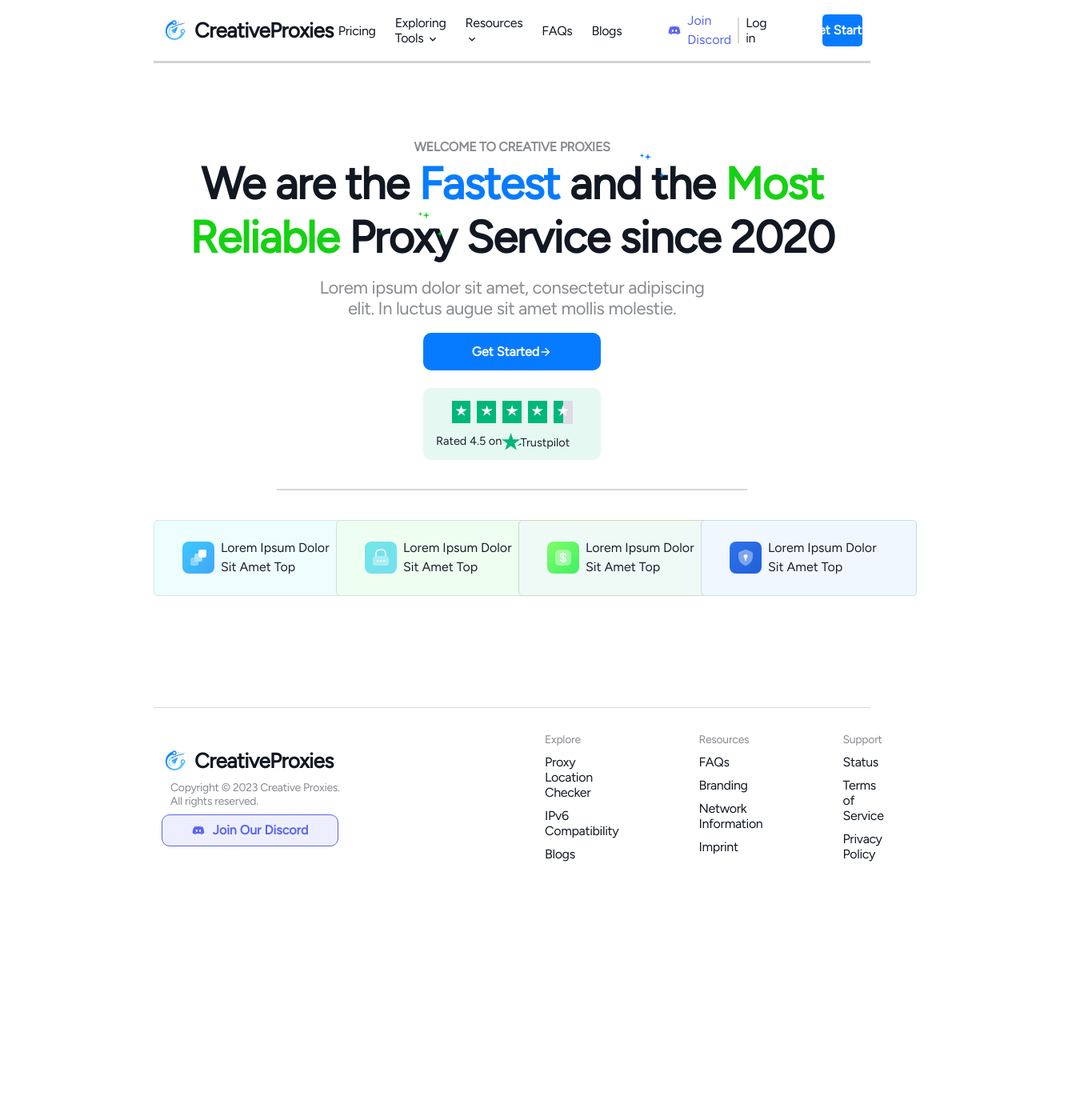
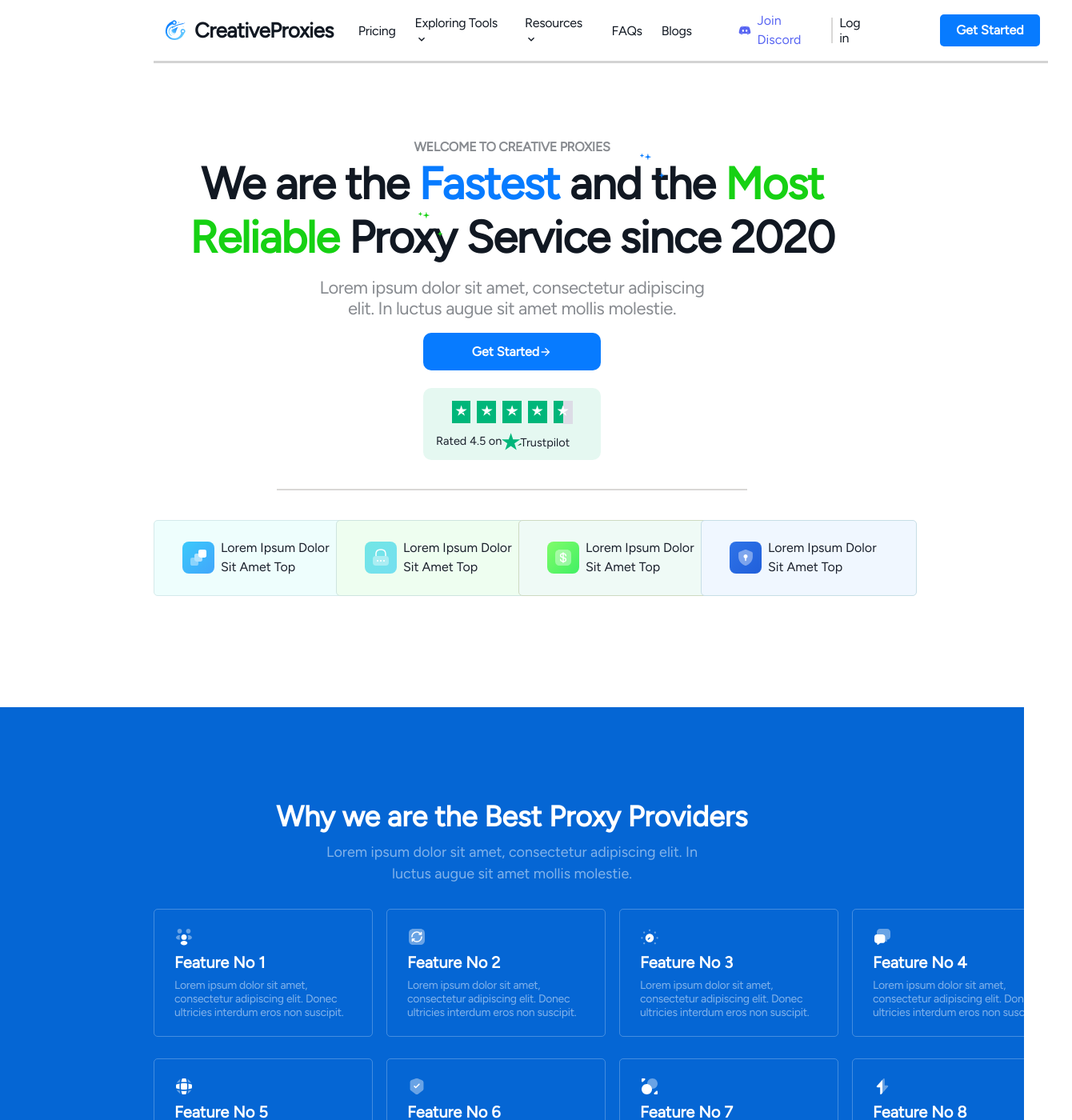
Before and after one commit to tarunksao/flamecloud-frontend-replica, a React (Create React App) app: page / in a window 1280 px wide. Shown: the top 1400 px of the page at 80% size, 1340 px wide, since content can reach past the window. Before the commit the page ends 1122 px from the top, so only its background shows below. Built offline with nearby package versions, Linux system fonts and the light colour scheme.

Commit message:
Added Features Box

```diff
--- a/src/App.js
+++ b/src/App.js
@@ -6,7 +6,7 @@ import Footer from './Components/Footer';
 
 function App() {
   return (
-    <Box p={'0 192px'}>
+    <Box>
       <Navbar />
       <AllRoutes />
       <Footer />
--- a/src/Components/Footer.jsx
+++ b/src/Components/Footer.jsx
@@ -27,7 +27,7 @@ const bodyStyle = {
 
 export default function Footer() {
     return (
-        <HStack p='34px 10px' borderTop={'1px solid #D9D8D6'} h='224px' mb='14px'>
+        <HStack p='34px 10px' borderTop={'1px solid #D9D8D6'} h='224px' mb='14px' mx='192px'>
             <VStack justifyContent={'center'} alignItems={'flex-start'} mr='246px'>
                 <HStack>
                     <Image src={'creativeproxies.png'} alt='logo' />
--- a/src/Components/Navbar.jsx
+++ b/src/Components/Navbar.jsx
@@ -19,7 +19,16 @@ const bodyStyle = {
 
 export default function Navbar() {
     return (
-        <Box p={'14px 10px'} borderBottom={'3px solid lightgray'} w={'full'} pos={'sticky'} top={0} zIndex={100} bgColor={'white'}>
+        <Box
+            p={'14px 10px'}
+            borderBottom={'3px solid lightgray'}
+            w={'1118px'}
+            pos={'sticky'}
+            top={0}
+            zIndex={100}
+            bgColor={'white'}
+            m='0 192px'
+        >
             <HStack justifyContent={'start'}>
                 <HStack mr='31px'>
                     <Image src={'creativeproxies.png'} alt='logo' />
--- a/src/Data/data.js
+++ b/src/Data/data.js
@@ -2,6 +2,14 @@ import square from '../Images/square.svg';
 import lock from '../Images/lock.svg';
 import dollarSquare from '../Images/dollarSquare.svg';
 import securitySafe from '../Images/securitySafe.svg';
+import people from '../Images/people.svg';
+import refreshSquare2 from '../Images/refreshSquare2.svg';
+import devices from '../Images/devices.svg';
+import messages3 from '../Images/messages3.svg';
+import global from '../Images/global.svg';
+import shieldTick from '../Images/shieldTick.svg';
+import trade from '../Images/trade.svg';
+import flash from '../Images/flash.svg';
 
 export const servicesBox = [
     { id:1, image:square, text:'Lorem Ipsum Dolor Sit Amet Top', bgColor:'#eefefd', border:'1px solid #d4eaeb', background: 'linear-gradient(135deg, #3BC9FB 0%, #42A6FB 100%)'},
@@ -9,3 +17,14 @@ export const servicesBox = [
     { id:3, image:dollarSquare, text:'Lorem Ipsum Dolor Sit Amet Top', bgColor:'#effaf6', border: '1px solid #CEDAC2', background: 'linear-gradient(135deg, #80FC6A 0%, #41F064 100%)'},
     { id:4, image:securitySafe, text:'Lorem Ipsum Dolor Sit Amet Top', bgColor:'#F0F7FF',border: '1px solid #C7DEE6', background: 'linear-gradient(135deg, #2E73E8 0%, #215FDA 100%)' },
 ];
+
+export const featureBox = [
+    { id:1, image:people, heading:'Feature No 1', text:'Lorem ipsum dolor sit amet, consectetur adipiscing elit. Donec ultricies interdum eros non suscipit.'},
+    { id:2, image:refreshSquare2, heading:'Feature No 2', text:'Lorem ipsum dolor sit amet, consectetur adipiscing elit. Donec ultricies interdum eros non suscipit.'},
+    { id:3, image:devices, heading:'Feature No 3', text:'Lorem ipsum dolor sit amet, consectetur adipiscing elit. Donec ultricies interdum eros non suscipit.'},
+    { id:4, image:messages3, heading:'Feature No 4', text:'Lorem ipsum dolor sit amet, consectetur adipiscing elit. Donec ultricies interdum eros non suscipit.'},
+    { id:5, image:global, heading:'Feature No 5', text:'Lorem ipsum dolor sit amet, consectetur adipiscing elit. Donec ultricies interdum eros non suscipit.'},
+    { id:6, image:shieldTick, heading:'Feature No 6', text:'Lorem ipsum dolor sit amet, consectetur adipiscing elit. Donec ultricies interdum eros non suscipit.'},
+    { id:7, image:trade, heading:'Feature No 7', text:'Lorem ipsum dolor sit amet, consectetur adipiscing elit. Donec ultricies interdum eros non suscipit.'},
+    { id:8, image:flash, heading:'Feature No 8', text:'Lorem ipsum dolor sit amet, consectetur adipiscing elit. Donec ultricies interdum eros non suscipit.'},
+]
--- a/src/Pages/LandingPage.jsx
+++ b/src/Pages/LandingPage.jsx
@@ -1,6 +1,6 @@
-import { Box, Button, HStack, Heading, Highlight, Image, SimpleGrid, Text } from "@chakra-ui/react";
+import { Box, Button, HStack, Heading, Highlight, Image, SimpleGrid, Text, VStack } from "@chakra-ui/react";
 import { ArrowForwardIcon } from '@chakra-ui/icons';
-import { servicesBox } from "../Data/data";
+import { featureBox, servicesBox } from "../Data/data";
 
 const headingStyle = {
     fontWeight:600,
@@ -33,6 +33,19 @@ const bodyStyle = {
     textAlign:'center'
 }
 
+const featureHead = {
+    fontWeight:600,
+    letterSpacing:'-0.02em',
+}
+
+const featureText = {
+    fontWeight:400,
+    fontSize:'14px',
+    lineHeight:'17px',
+    letterSpacing:'-0.02em',
+    opacity:0.5
+}
+
 export default function LandingPage() {
     return (
         <Box pt={'95px'} textAlign={'center'}>
@@ -52,6 +65,7 @@ export default function LandingPage() {
                 Get Started
                 <ArrowForwardIcon />
             </Button>
+
 
             {/* Trustpilot Rating Box */}
             <Box background= 'rgba(0, 182, 122, 0.1)' borderRadius='10px' w='222px' h='90px' py='16px' m='22px auto'>
@@ -85,7 +99,10 @@ export default function LandingPage() {
                 <Image src={'greenStarMark.svg'} alt='mark on green star' zIndex={2} pos='relative' top='-12.1px' left='116.8px' />
             </Box>
             <Box w='588px' border={'1px solid #d9d8d6'} m='36.36px auto'></Box>
-            <SimpleGrid columns={{base:2, lg:4}} gap='16px' mb='139px'>
+
+
+            {/* Services Box */}
+            <SimpleGrid columns={{base:2, lg:4}} gap='16px' mb='139px' mx='192px'>
                 {
                     servicesBox?.map((el, i) => (
                         <HStack
@@ -108,10 +125,34 @@ export default function LandingPage() {
                     ) )
                 }
             </SimpleGrid>
-            <Box w='full' bgColor={'#0566D4'}>
-                <SimpleGrid>
+
+
+            {/* Features Box */}
+            <Box w='full' bgColor={'#0566D4'} p='115px 192px'>
+                <Heading style={{featureHead,fontSize:'36px'}} color='#ffffff'>
+                    Why we are the Best Proxy Providers
+                </Heading>
+                <Text style={{featureText, fontSize:'18px', opacity:0.5}} color='#ffffff' m='10px auto 30px auto' w='465px'>
+                    Lorem ipsum dolor sit amet, consectetur adipiscing elit. In luctus augue sit amet mollis molestie.
+                </Text>
+                <SimpleGrid columns={{base:2, lg:4}} rowGap={'27px'} columnGap={'16px'} w='1148px'>
                     {
-
+                        featureBox?.map((el, i)=> (
+                            <VStack
+                                border={'1px solid rgba(255, 255, 255, 0.25)'}
+                                p='22px 25px'
+                                borderRadius={'5px'}
+                                w='274px'
+                                h='160px'
+                                alignItems={'flex-start'}
+                            >
+                                <Box w='24px' h='24px'>
+                                    <Image src={el.image} alt={el.image} />
+                                </Box>
+                                <Heading style={{featureHead,fontSize:'20px'}} color='#ffffff'>{el.heading}</Heading>
+                                <Text style={featureText} textAlign={'left'} color='#ffffff'>{el.text}</Text>
+                            </VStack>
+                        ))
                     }
                 </SimpleGrid>
             </Box>
```
